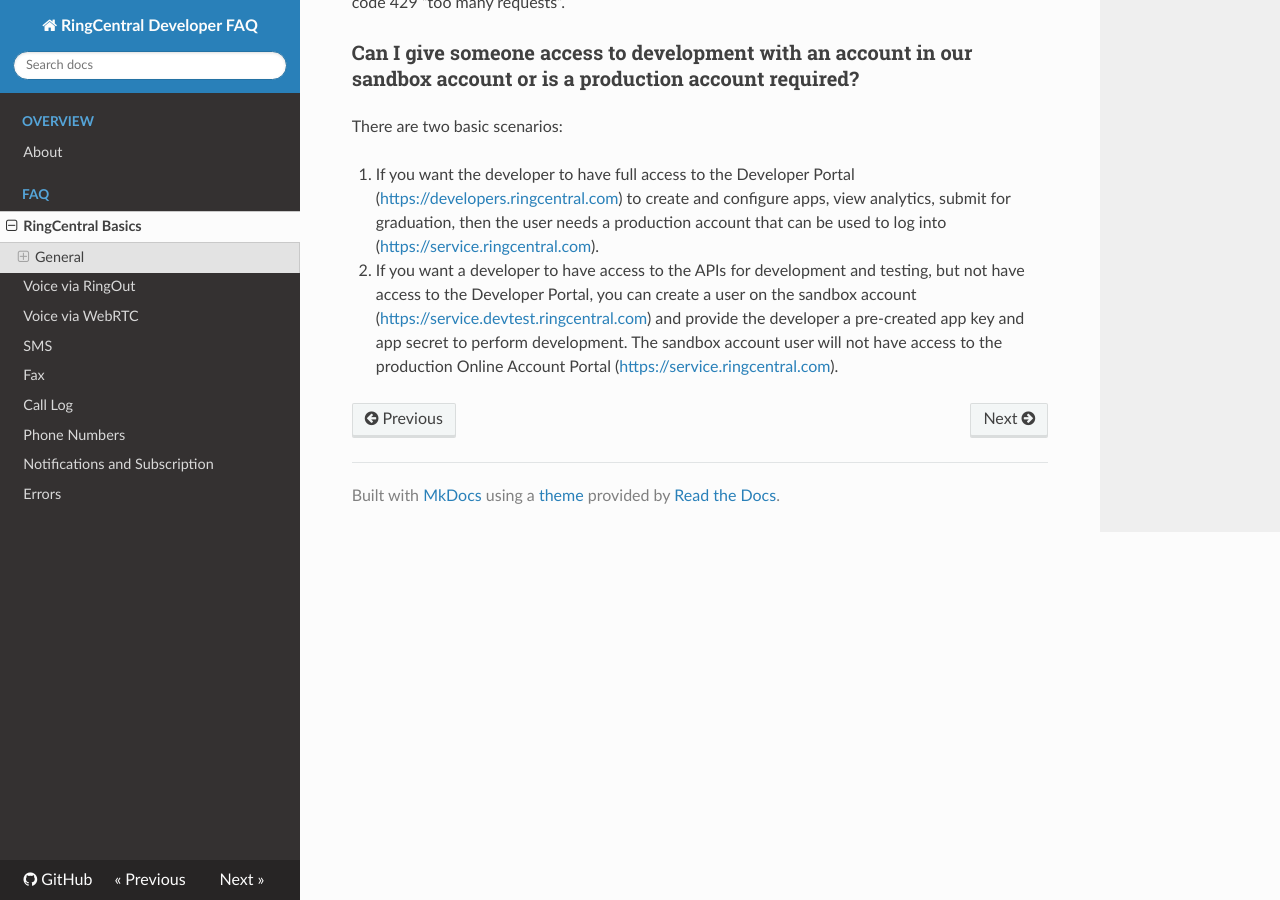
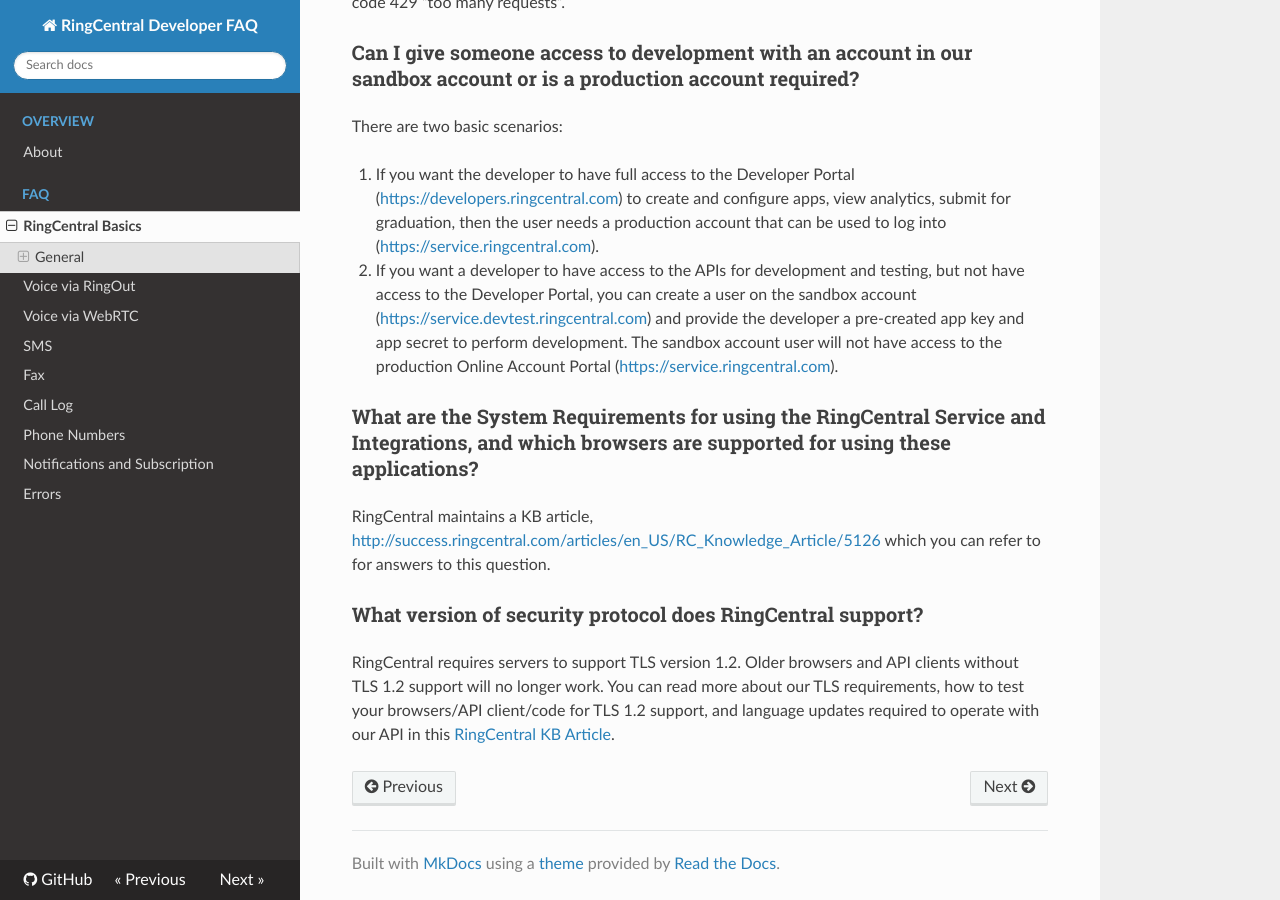
Before and after one commit to ringcentral/ringcentral-faq, an MkDocs documentation site: the page built from docs/basics.md, in a window 1280 px wide and 900 px high, scrolled down 1005 px. Built offline with MkDocs 1.6.1, drawn with Linux system fonts in a browser that asks for light colours; nearby versions of some CDN libraries; old or Windows-style settings are respelled for this version of MkDocs.

Commit message:
Add reference answers to security questions for developers operating with RingCentral and our Platform

```diff
--- a/docs/basics.md
+++ b/docs/basics.md
@@ -24,3 +24,11 @@
 
 1. If you want the developer to have full access to the Developer Portal ([https://developers.ringcentral.com](https://developers.ringcentral.com)) to create and configure apps, view analytics, submit for graduation, then the user needs a production account that can be used to log into ([https://service.ringcentral.com](https://service.ringcentral.com)).
 2. If you want a developer to have access to the APIs for development and testing, but not have access to the Developer Portal, you can create a user on the sandbox account ([https://service.devtest.ringcentral.com](https://service.devtest.ringcentral.com)) and provide the developer a pre-created app key and app secret to perform development. The sandbox account user will not have access to the production Online Account Portal ([https://service.ringcentral.com](https://service.ringcentral.com)).
+
+### What are the System Requirements for using the RingCentral Service and Integrations, and which browsers are supported for using these applications?
+
+RingCentral maintains a KB article, [http://success.ringcentral.com/articles/en_US/RC_Knowledge_Article/5126](http://success.ringcentral.com/articles/en_US/RC_Knowledge_Article/5126) which you can refer to for answers to this question.
+
+### What version of security protocol does RingCentral support?
+
+RingCentral requires servers to support TLS version 1.2. Older browsers and API clients without TLS 1.2 support will no longer work. You can read more about our TLS requirements, how to test your browsers/API client/code for TLS 1.2 support, and language updates required to operate with our API in this [RingCentral KB Article](http://success.ringcentral.com/articles/RC_Knowledge_Article/8778?priority=10&retURL=/apex/RCSupportPortalSearchNew&type=FAQ&id=kA234000000LRL4CAO&Title=TLS+Upgrade+Notice).
```
